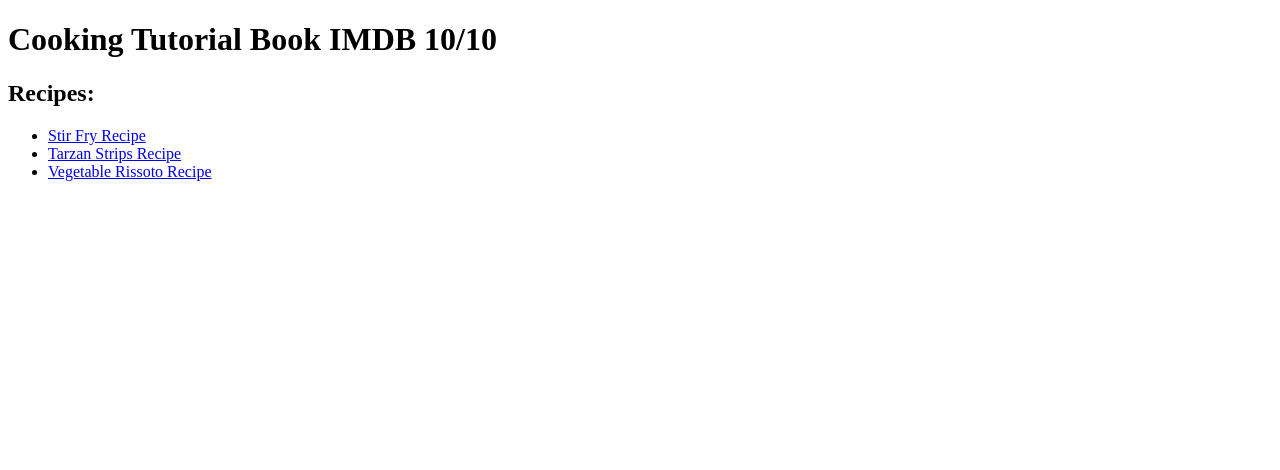
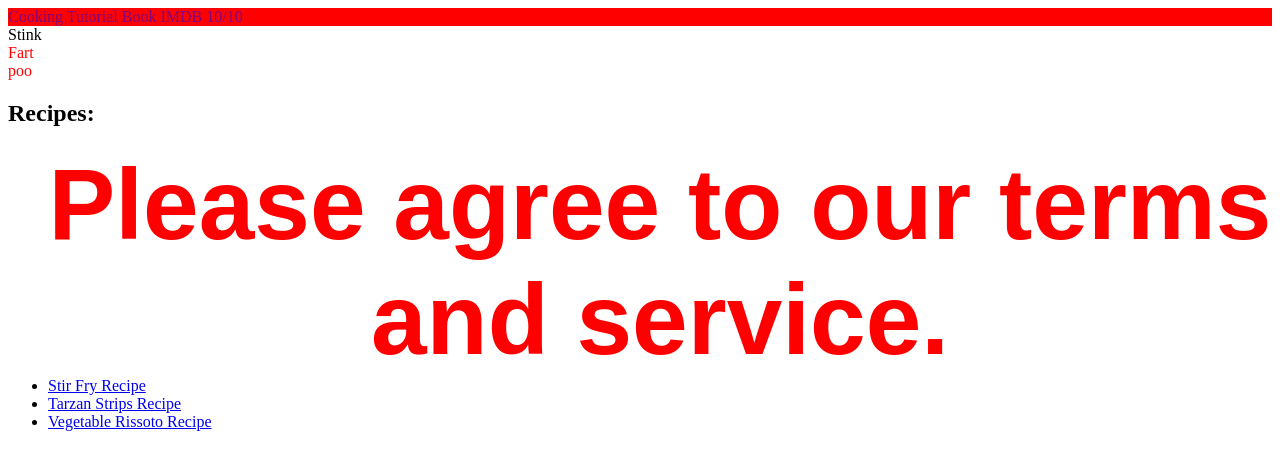
Before and after one commit to xyahsvr/html-css-js, a plain HTML site: page index.html in a window 1280 px wide. Drawn offline with Linux system fonts and the light colour scheme.

Commit message:
added css

```diff
--- a/index.html
+++ b/index.html
@@ -2,12 +2,24 @@
 <html lang="en">
 <head>
     <meta charset="UTF-8">
-    <title>Odins Recipe Site Cool</title>
+    <div class="tiles"><title>Odins Recipe Site Cool</title></div>
+    <link rel="stylesheet" href="style.css" />
 </head>
 <body>
-    <h1>Cooking Tutorial Book IMDB 10/10</h1>
+    <div class="title">Cooking Tutorial Book IMDB 10/10</div>
+
+    <div class="fart">Stink
+
+        <div class="cheese">Fart
+
+            <div class="cheese">poo
+        </div>
+    </div>
+</div>
+
     <h2>Recipes:</h2>
     <ul>
+        <div class="alert">Please agree to our terms and service.</div>
         <li><a href="./recipez/stir-fry.html">Stir Fry Recipe</a></li>
         <li><a href="./recipez/tarzan-strips.html">Tarzan Strips Recipe</a></li>
         <li><a href="./recipez/vegetable-rissoto.html">Vegetable Rissoto Recipe</a></li>
--- /dev/null
+++ b/style.css
@@ -0,0 +1,30 @@
+.alert {
+    color: red;
+    font-family: Arial, Helvetica, sans-serif;
+    font-size: 100px;
+    font-weight: 801;
+    text-align: center;
+}
+
+
+
+.title {
+    color: purple;
+}
+
+.tiles {
+    background-color: aqua;
+}
+
+.title,
+.tiles {
+    background-color: red;
+}
+
+.fart .cheese {
+    color: red
+}
+
+.img {
+    width: 300px;
+}
```
Also changed, not shown: recipez/vegetable-rissoto.html (+2 -1 lines).
